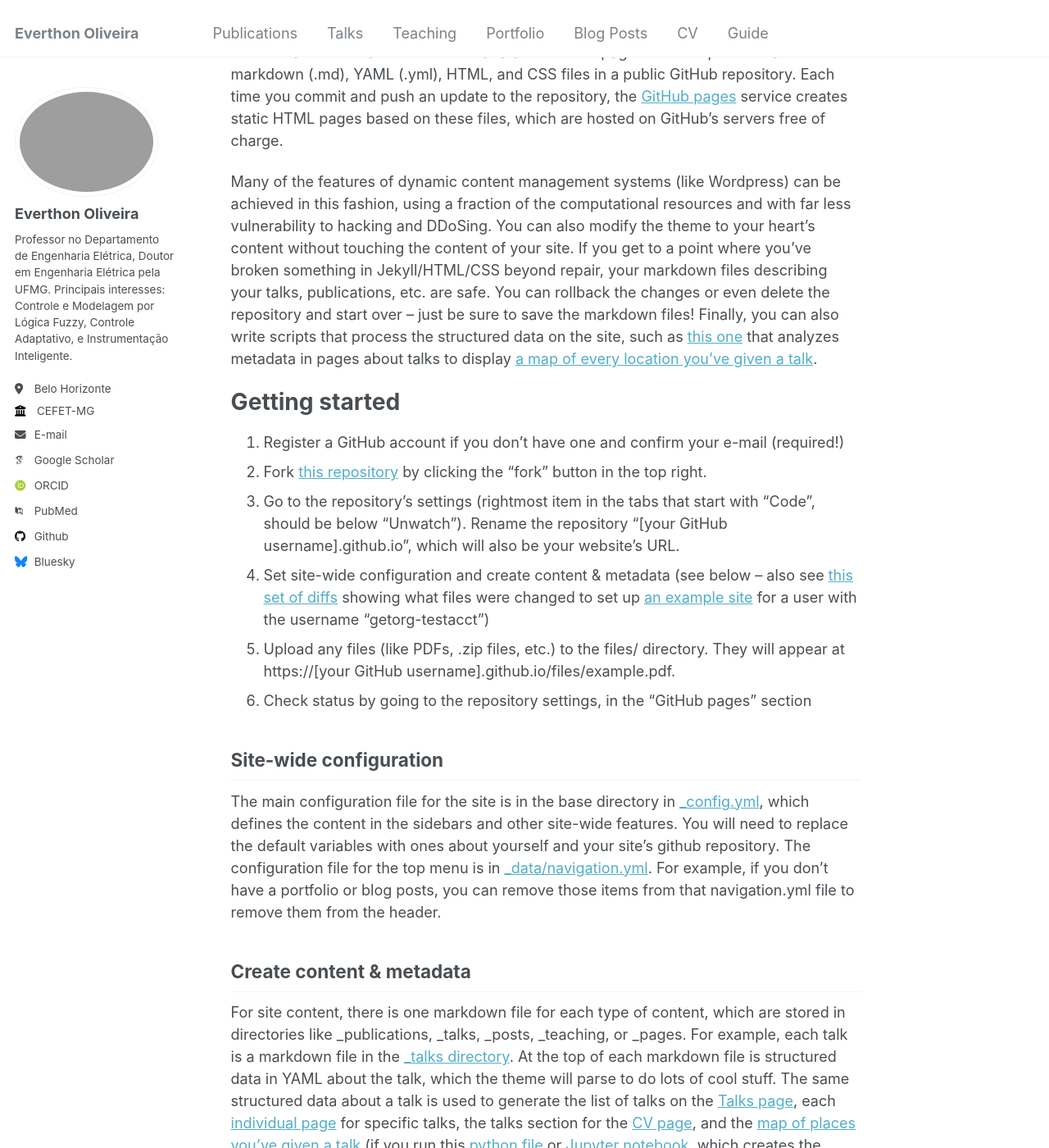
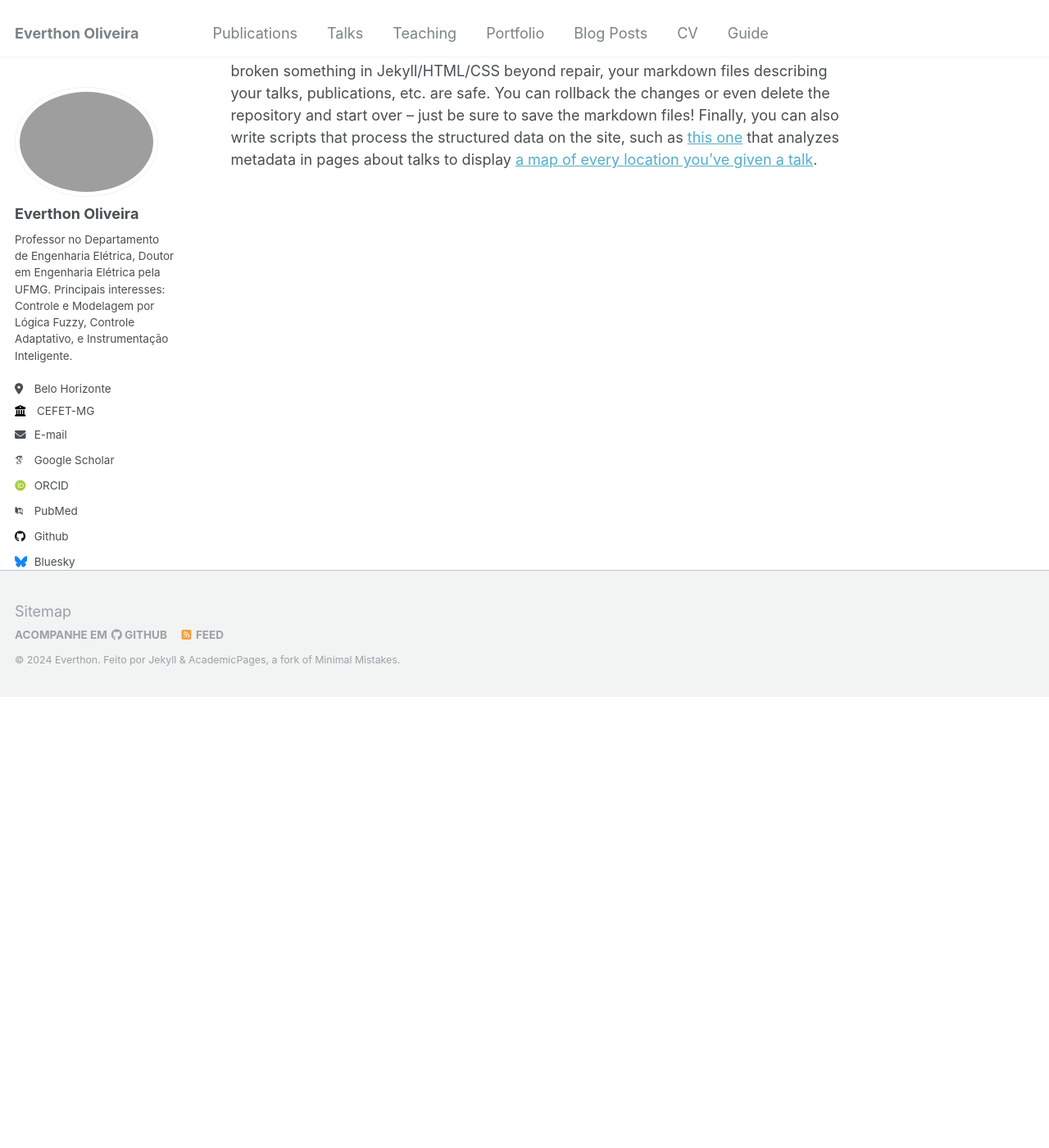
Before and after one commit to EverthonSO/everthonso.github.io, a Jekyll site: the page built from _pages/about.md, in a window 1280 px wide and 1400 px high, scrolled down 549 px. Shown: the whole window at 82% size. Built offline with Jekyll 4.4.1, drawn with Linux system fonts in a browser that asks for light colours; some web fonts are replaced; some of the changed text lies outside the part shown.

Commit message:
Update about.md

```diff
--- a/_pages/about.md
+++ b/_pages/about.md
@@ -7,43 +7,10 @@ redirect_from:
   - /about.html
 ---
 
-This is the front page of a website that is powered by the [Academic Pages template](https://github.com/academicpages/academicpages.github.io) and hosted on GitHub pages. [GitHub pages](https://pages.github.com) is a free service in which websites are built and hosted from code and data stored in a GitHub repository, automatically updating when a new commit is made to the respository. This template was forked from the [Minimal Mistakes Jekyll Theme](https://mmistakes.github.io/minimal-mistakes/) created by Michael Rose, and then extended to support the kinds of content that academics have: publications, talks, teaching, a portfolio, blog posts, and a dynamically-generated CV. You can fork [this repository](https://github.com/academicpages/academicpages.github.io) right now, modify the configuration and markdown files, add your own PDFs and other content, and have your own site for free, with no ads! An older version of this template powers my own personal website at [stuartgeiger.com](http://stuartgeiger.com), which uses [this Github repository](https://github.com/staeiou/staeiou.github.io).
+Esta página apresenta os principais projetos de pesquisa e ensino.
 
 A data-driven personal website
 ======
 Like many other Jekyll-based GitHub Pages templates, Academic Pages makes you separate the website's content from its form. The content & metadata of your website are in structured markdown files, while various other files constitute the theme, specifying how to transform that content & metadata into HTML pages. You keep these various markdown (.md), YAML (.yml), HTML, and CSS files in a public GitHub repository. Each time you commit and push an update to the repository, the [GitHub pages](https://pages.github.com/) service creates static HTML pages based on these files, which are hosted on GitHub's servers free of charge.
 
 Many of the features of dynamic content management systems (like Wordpress) can be achieved in this fashion, using a fraction of the computational resources and with far less vulnerability to hacking and DDoSing. You can also modify the theme to your heart's content without touching the content of your site. If you get to a point where you've broken something in Jekyll/HTML/CSS beyond repair, your markdown files describing your talks, publications, etc. are safe. You can rollback the changes or even delete the repository and start over -- just be sure to save the markdown files! Finally, you can also write scripts that process the structured data on the site, such as [this one](https://github.com/academicpages/academicpages.github.io/blob/master/talkmap.ipynb) that analyzes metadata in pages about talks to display [a map of every location you've given a talk](https://academicpages.github.io/talkmap.html).
-
-Getting started
-======
-1. Register a GitHub account if you don't have one and confirm your e-mail (required!)
-1. Fork [this repository](https://github.com/academicpages/academicpages.github.io) by clicking the "fork" button in the top right.
-1. Go to the repository's settings (rightmost item in the tabs that start with "Code", should be below "Unwatch"). Rename the repository "[your GitHub username].github.io", which will also be your website's URL.
-1. Set site-wide configuration and create content & metadata (see below -- also see [this set of diffs](http://archive.is/3TPas) showing what files were changed to set up [an example site](https://getorg-testacct.github.io) for a user with the username "getorg-testacct")
-1. Upload any files (like PDFs, .zip files, etc.) to the files/ directory. They will appear at https://[your GitHub username].github.io/files/example.pdf.
-1. Check status by going to the repository settings, in the "GitHub pages" section
-
-Site-wide configuration
-------
-The main configuration file for the site is in the base directory in [_config.yml](https://github.com/academicpages/academicpages.github.io/blob/master/_config.yml), which defines the content in the sidebars and other site-wide features. You will need to replace the default variables with ones about yourself and your site's github repository. The configuration file for the top menu is in [_data/navigation.yml](https://github.com/academicpages/academicpages.github.io/blob/master/_data/navigation.yml). For example, if you don't have a portfolio or blog posts, you can remove those items from that navigation.yml file to remove them from the header.
-
-Create content & metadata
-------
-For site content, there is one markdown file for each type of content, which are stored in directories like _publications, _talks, _posts, _teaching, or _pages. For example, each talk is a markdown file in the [_talks directory](https://github.com/academicpages/academicpages.github.io/tree/master/_talks). At the top of each markdown file is structured data in YAML about the talk, which the theme will parse to do lots of cool stuff. The same structured data about a talk is used to generate the list of talks on the [Talks page](https://academicpages.github.io/talks), each [individual page](https://academicpages.github.io/talks/2012-03-01-talk-1) for specific talks, the talks section for the [CV page](https://academicpages.github.io/cv), and the [map of places you've given a talk](https://academicpages.github.io/talkmap.html) (if you run this [python file](https://github.com/academicpages/academicpages.github.io/blob/master/talkmap.py) or [Jupyter notebook](https://github.com/academicpages/academicpages.github.io/blob/master/talkmap.ipynb), which creates the HTML for the map based on the contents of the _talks directory).
-
-**Markdown generator**
-
-I have also created [a set of Jupyter notebooks](https://github.com/academicpages/academicpages.github.io/tree/master/markdown_generator
-) that converts a CSV containing structured data about talks or presentations into individual markdown files that will be properly formatted for the Academic Pages template. The sample CSVs in that directory are the ones I used to create my own personal website at stuartgeiger.com. My usual workflow is that I keep a spreadsheet of my publications and talks, then run the code in these notebooks to generate the markdown files, then commit and push them to the GitHub repository.
-
-How to edit your site's GitHub repository
-------
-Many people use a git client to create files on their local computer and then push them to GitHub's servers. If you are not familiar with git, you can directly edit these configuration and markdown files directly in the github.com interface. Navigate to a file (like [this one](https://github.com/academicpages/academicpages.github.io/blob/master/_talks/2012-03-01-talk-1.md) and click the pencil icon in the top right of the content preview (to the right of the "Raw | Blame | History" buttons). You can delete a file by clicking the trashcan icon to the right of the pencil icon. You can also create new files or upload files by navigating to a directory and clicking the "Create new file" or "Upload files" buttons.
-
-Example: editing a markdown file for a talk
-![Editing a markdown file for a talk](/images/editing-talk.png)
-
-For more info
-------
-More info about configuring Academic Pages can be found in [the guide](https://academicpages.github.io/markdown/). The [guides for the Minimal Mistakes theme](https://mmistakes.github.io/minimal-mistakes/docs/configuration/) (which this theme was forked from) might also be helpful.
```
